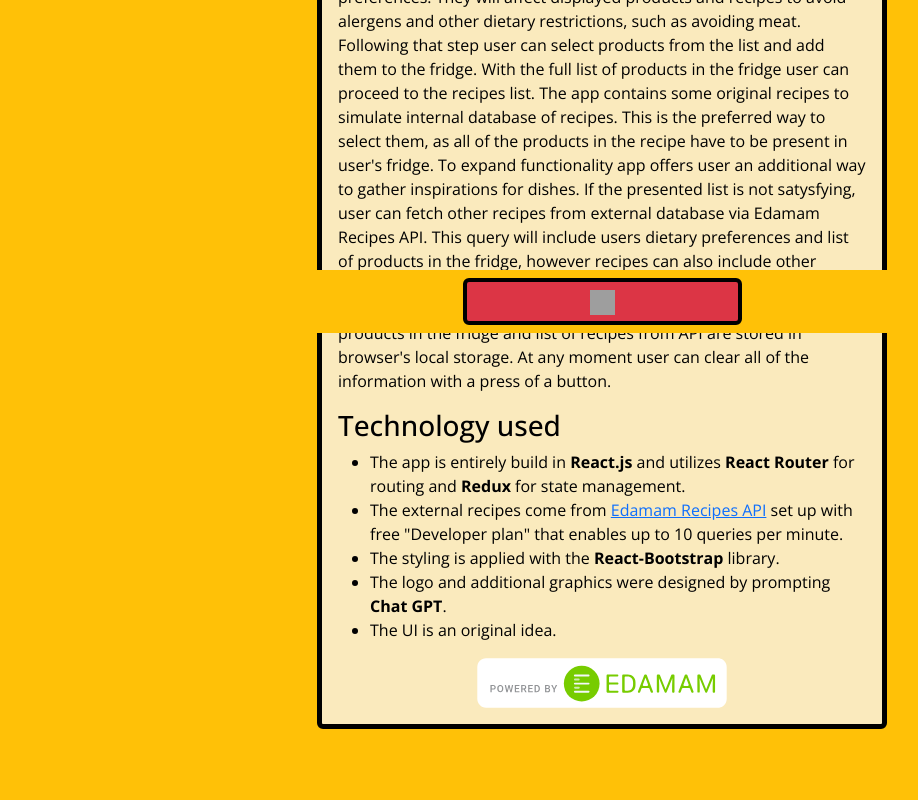
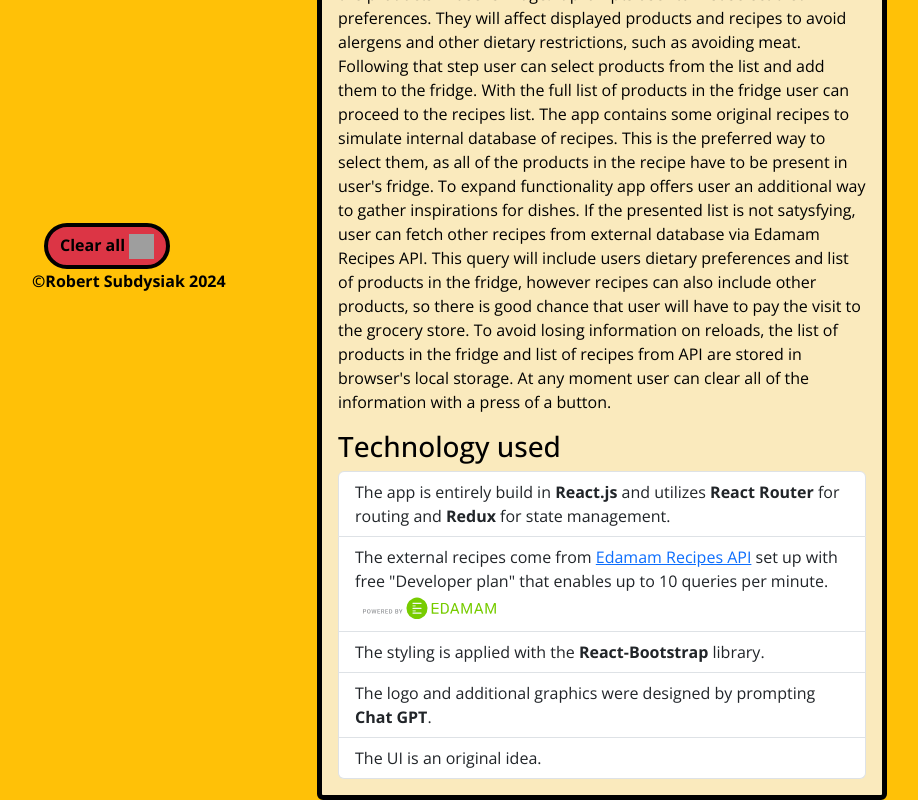
Before and after one commit to Rsubdy/what-are-we-eating, a React (Create React App) app: page /about in a window 1280 px wide. Shown: the part 467-1267 px from the top of the page, without its empty margins (38-956 px from the left). Built offline with nearby package versions, Linux system fonts and the light colour scheme; grey boxes are pictures that could not be loaded; a web font is replaced by a local one.

Commit message:
Fixed the position of Clearall button

```diff
--- a/src/app/App.js
+++ b/src/app/App.js
@@ -58,10 +58,10 @@
           <Outlet />
         </Col>
       </Row>
-      <Row className="sticky-bottom">
-        <footer className="container-fluid d-flex justify-content-center pt-2 pb-2 bg-warning">
-          <Button variant="danger" className="btn btn-large w-25 border-black border-4" onClick={handleOffcanvas}>
-              <Image src={trash} width="25" height="25" />
+      <Row className="sticky-bottom position-fixed bottom-30 start-30 d-inline">
+        <footer className="container-fluid d-inline pt-2 pb-2 bg-warning">
+          <Button variant="danger" className="btn btn-large rounded-pill border-black border-4 text-black fw-bold" onClick={handleOffcanvas}>
+              Clear all <Image src={trash} width="25" height="25" />
           </Button>
         <>
           <Offcanvas show={offcanvas} onHide={handleOffcanvas} placement="bottom">
@@ -73,6 +73,9 @@
             <Button variant="btn btn-danger" onClick={()=>handleClearPreferences()}><strong>Yup! Clear all!</strong></Button>
           </Offcanvas.Body>
           </Offcanvas>
+          <Row>
+          <p className="d-block text-black fw-bold">©Robert Subdysiak 2024</p>
+          </Row>
         </>
         </footer>
       </Row>
--- a/src/components/About.js
+++ b/src/components/About.js
@@ -1,12 +1,11 @@
 import React from 'react'
-import {Row, Image} from 'react-bootstrap';
+import {Row, Image, ListGroup, ListGroupItem} from 'react-bootstrap';
 import acknowledgement from '../img/Edamam_Badge_White.svg';
 
 function About() {
   return (
     <div>
-      <h2>What are we eating? </h2>
-      <h2>A portfolio React.js project by Robert Subdysiak</h2>
+      <h1 >This is a portfolio React.js project by Robert Subdysiak</h1>
       <h3>Overview</h3>
       <p>
       This app helps user get recipes for dishes that can be prepared from the products in user's fridge.
@@ -17,16 +16,26 @@
       To avoid losing information on reloads, the list of products in the fridge and list of recipes from API are stored in browser's local storage. At any moment user can clear all of the information with a press of a button.
       </p>
       <h3>Technology used</h3>
-      <ul>
-<li>The app is entirely build in <strong>React.js</strong> and utilizes <strong>React Router</strong> for routing and <strong>Redux</strong> for state management.</li>
-<li>The external recipes come from <a href="https://www.edamam.com">Edamam Recipes API</a> set up with free "Developer plan" that enables up to 10 queries per minute.</li>
-<li>The styling is applied with the <strong>React-Bootstrap</strong> library.</li>
-<li>The logo and additional graphics were designed by prompting <strong>Chat GPT</strong>.</li>
-<li>The UI is an original idea.</li>
-</ul>
-        <Row>
-        <Image src={acknowledgement} width={50} height={50} alt="acknowledgement Edamam API" />
-        </Row>
+
+<ListGroup>
+  <ListGroupItem>
+  The app is entirely build in <strong>React.js</strong> and utilizes <strong>React Router</strong> for routing and <strong>Redux</strong> for state management.
+  </ListGroupItem>
+  <ListGroupItem>
+  The external recipes come from <a href="https://www.edamam.com">Edamam Recipes API</a> set up with free "Developer plan" that enables up to 10 queries per minute.
+  <Image src={acknowledgement} width={'30%'} height={'30%'} alt="acknowledgement Edamam API" />
+  </ListGroupItem>
+  <ListGroupItem>
+  The styling is applied with the <strong>React-Bootstrap</strong> library.
+  </ListGroupItem>
+  <ListGroupItem>
+  The logo and additional graphics were designed by prompting <strong>Chat GPT</strong>.
+  </ListGroupItem>
+  <ListGroupItem>
+  The UI is an original idea.
+  </ListGroupItem>
+ </ListGroup>
+
     </div>
   )
 }
--- a/src/features/products/ProductCreator.js
+++ b/src/features/products/ProductCreator.js
@@ -82,7 +82,7 @@
     <Container>
         <h5>Create new product:</h5>
         <form onSubmit={handleSubmit}>
-            <label htmlFor="name">Name: </label><input id="name" type="text" value={name} placeholder="what's my name?" onChange={handleChange} className="mb-2" />
+            <label htmlFor="name">Name: </label><input id="name" type="text" value={name} placeholder="What's my name?" onChange={handleChange} className="mb-2" />
             <ToggleButtonGroup type="checkbox" size="sm" vertical className="mb-2" >
                 <Button variant="btn btn-warning btn-sm" className={glutenfree ? "" : "opacity-50"} dietname='glutenfree' onClick={handleDietExclusion}>Glutenfree</Button>
                 <Button variant="btn btn-dark btn-sm" className={dairyfree ? "" : "opacity-50"} dietname='dairyfree' onClick={handleDietExclusion}>Dairyfree</Button>
```
